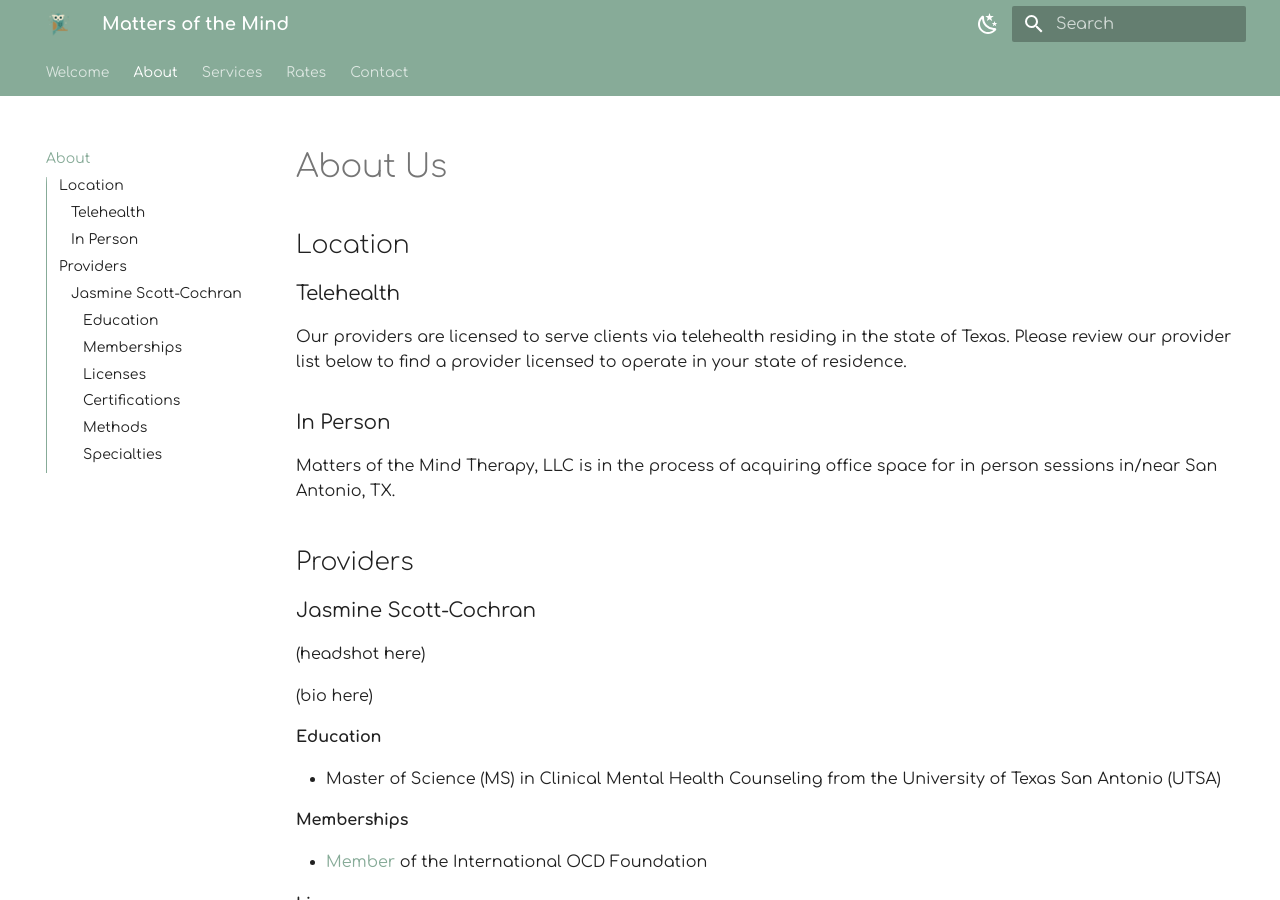
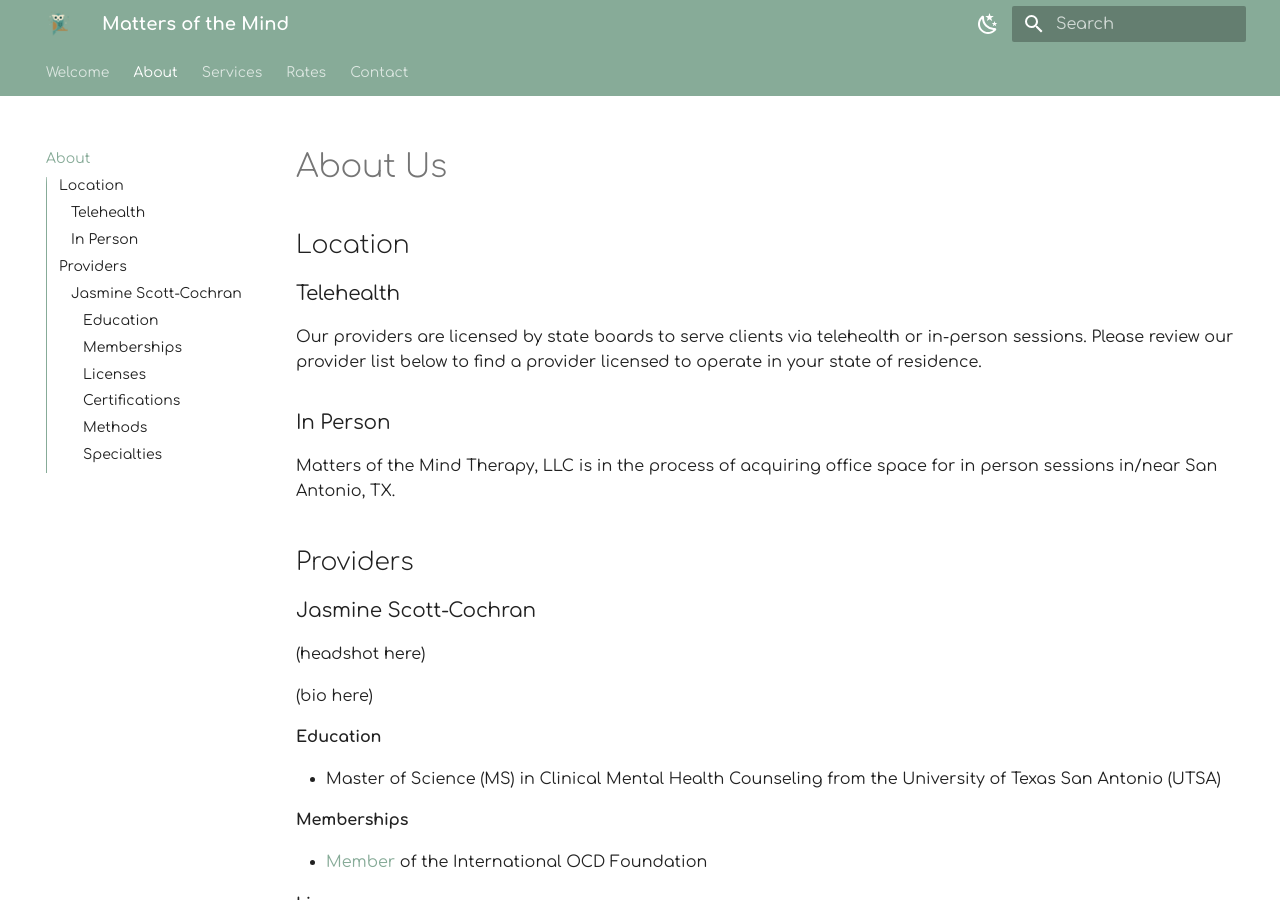
Before and after one commit to motm-therapy/website, an MkDocs documentation site: the page built from docs/about.md, in a window 1280 px wide and 900 px high. Built offline with MkDocs 1.6.1 and Material for MkDocs 9.7.7, drawn with Linux system fonts in a browser that asks for light colours.

Commit message:
Update about.md

```diff
--- a/docs/about.md
+++ b/docs/about.md
@@ -4,7 +4,7 @@
 
 ### Telehealth
 
-Our providers are licensed to serve clients via telehealth residing in the state of Texas.
+Our providers are licensed by state boards to serve clients via telehealth or in-person sessions.
 Please review our provider list below to find a provider licensed to operate in your state of residence.
 
 ### In Person
```
